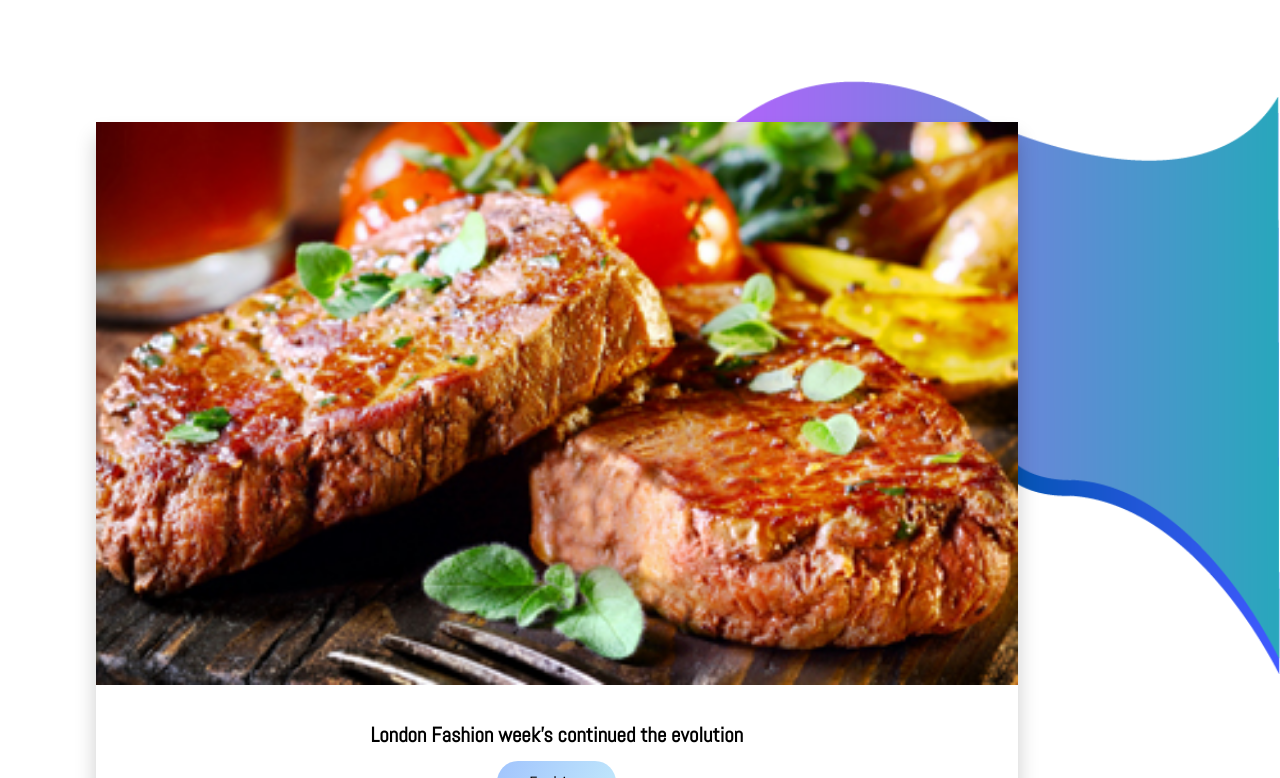
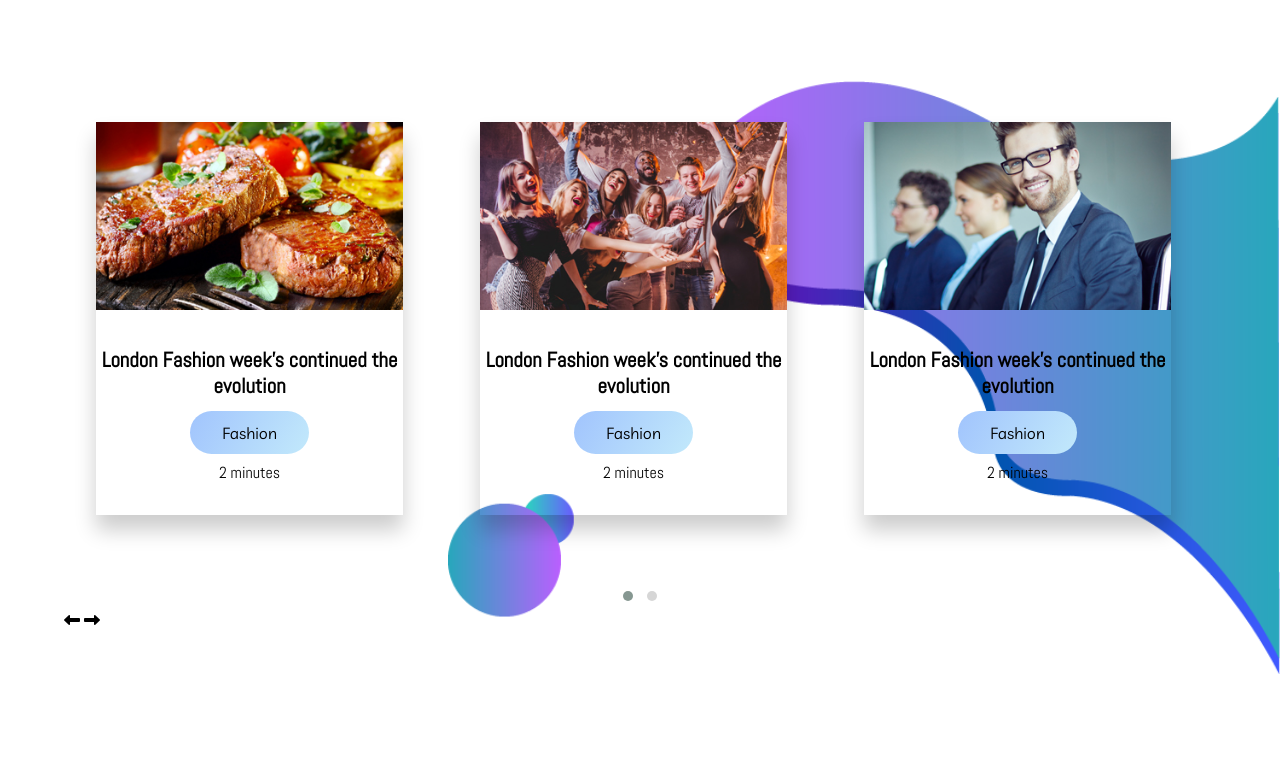
Before and after one commit to PiyushGargOfficial/Blogger-Website, a plain HTML site: page index.html in a window 1280 px wide. Shown: the part 982-1760 px from the top of the page. Drawn offline with nearby package versions, Linux system fonts and the light colour scheme.

Commit message:
Carousel Added

```diff
--- /dev/null
+++ b/css/owl.theme.default.min.css
@@ -0,0 +1,6 @@
+/**
+ * Owl Carousel v2.3.4
+ * Copyright 2013-2018 David Deutsch
+ * Licensed under: SEE LICENSE IN https://github.com/OwlCarousel2/OwlCarousel2/blob/master/LICENSE
+ */
+.owl-theme .owl-dots,.owl-theme .owl-nav{text-align:center;-webkit-tap-highlight-color:transparent}.owl-theme .owl-nav{margin-top:10px}.owl-theme .owl-nav [class*=owl-]{color:#FFF;font-size:14px;margin:5px;padding:4px 7px;background:#D6D6D6;display:inline-block;cursor:pointer;border-radius:3px}.owl-theme .owl-nav [class*=owl-]:hover{background:#869791;color:#FFF;text-decoration:none}.owl-theme .owl-nav .disabled{opacity:.5;cursor:default}.owl-theme .owl-nav.disabled+.owl-dots{margin-top:10px}.owl-theme .owl-dots .owl-dot{display:inline-block;zoom:1}.owl-theme .owl-dots .owl-dot span{width:10px;height:10px;margin:5px 7px;background:#D6D6D6;display:block;-webkit-backface-visibility:visible;transition:opacity .2s ease;border-radius:30px}.owl-theme .owl-dots .owl-dot.active span,.owl-theme .owl-dots .owl-dot:hover span{background:#869791}
--- a/index.html
+++ b/index.html
@@ -5,6 +5,11 @@
     <meta http-equiv="X-UA-Compatible" content="IE=edge" />
     <meta name="viewport" content="width=device-width, initial-scale=1.0" />
     <title>Blogger Website</title>
+
+    <!-----------Owl Carousel-------------->
+<link rel="stylesheet" href="./css/owl.carousel.min.css">
+<link rel="stylesheet" href="./css/owl.theme.default.min.css">
+
 
     <!-----------------Custom CSS---------------->
     <link rel="stylesheet" href="./css/style.css" />
@@ -29,8 +34,7 @@
       crossorigin="anonymous"
     ></script>
 
-    <!-----------Owl Carousel-------------->
-    <link rel="stylesheet" href="https://cdnjs.cloudflare.com/ajax/libs/OwlCarousel2/2.3.4/assets/owl.theme.default.css" integrity="sha512-OTcub78R3msOCtY3Tc6FzeDJ8N9qvQn1Ph49ou13xgA9VsH9+LRxoFU6EqLhW4+PKRfU+/HReXmSZXHEkpYoOA==" crossorigin="anonymous" referrerpolicy="no-referrer" />
+
   <body>
     <!-------------------Navigation--------------->
     <nav class="nav">
@@ -137,7 +141,10 @@
 
     <!-- ----------x---------- Blog Carousel --------x-------- -->
   </body>
+
+  <!--Carousel-->
+  <script src="./js/owl.carousel.min.js"></script>
+
   <!--Custom Javascript-->
   <script src="./js/main.js"></script>
-  <script src="https://cdnjs.cloudflare.com/ajax/libs/OwlCarousel2/2.3.4/owl.carousel.min.js" integrity="sha512-bPs7Ae6pVvhOSiIcyUClR7/q2OAsRiovw4vAkX+zJbw3ShAeeqezq50RIIcIURq7Oa20rW2n2q+fyXBNcU9lrw==" crossorigin="anonymous" referrerpolicy="no-referrer"></script>
 </html>
--- a/js/main.js
+++ b/js/main.js
@@ -7,3 +7,6 @@ $(document).ready(function () {
     $nav.toggleClass("collapse");
   });
 });
+
+//owl-carousel
+$(".owl-carousel").owlCarousel();
```
Also changed, not shown: css/owl.carousel.min.css (added), js/owl.carousel.min.js (added).
